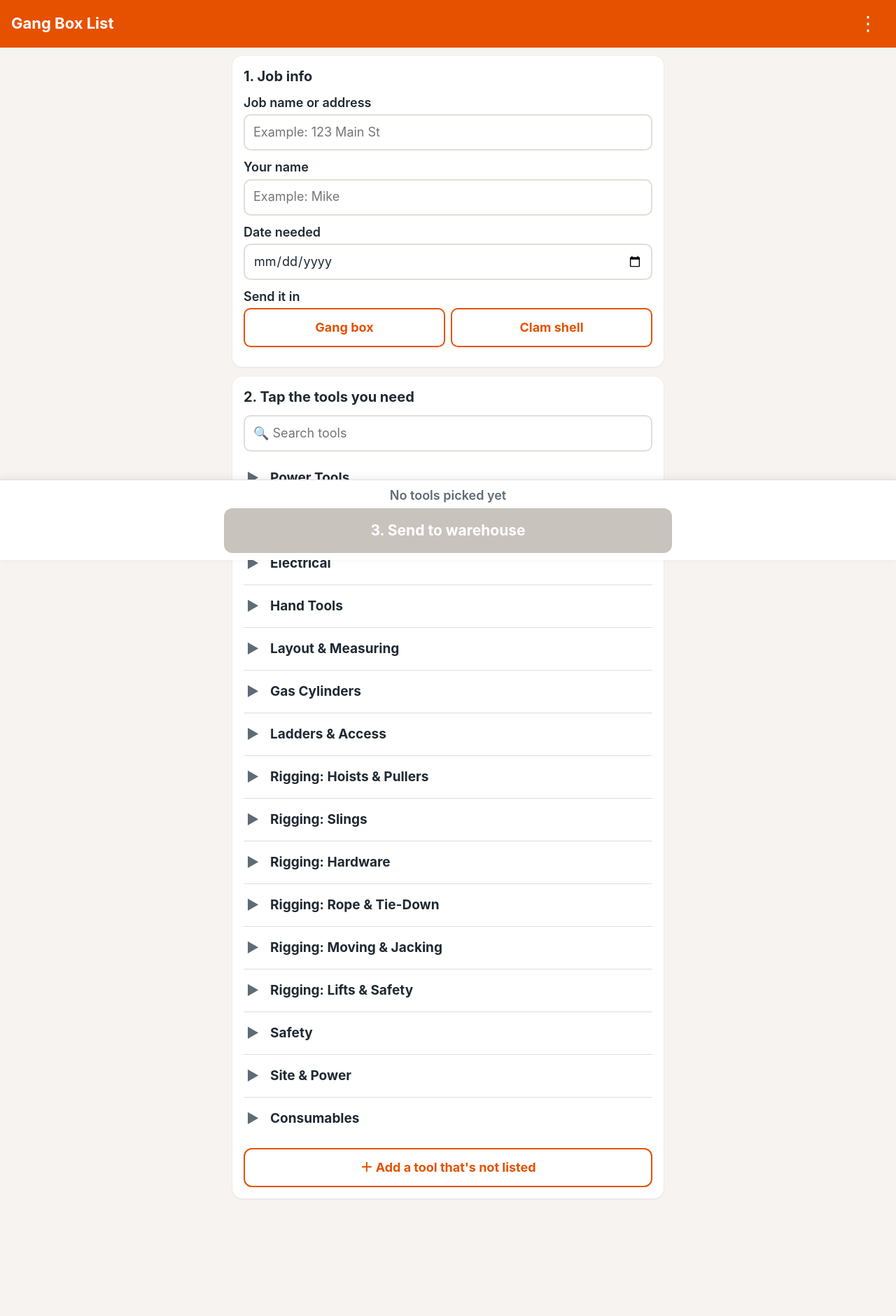
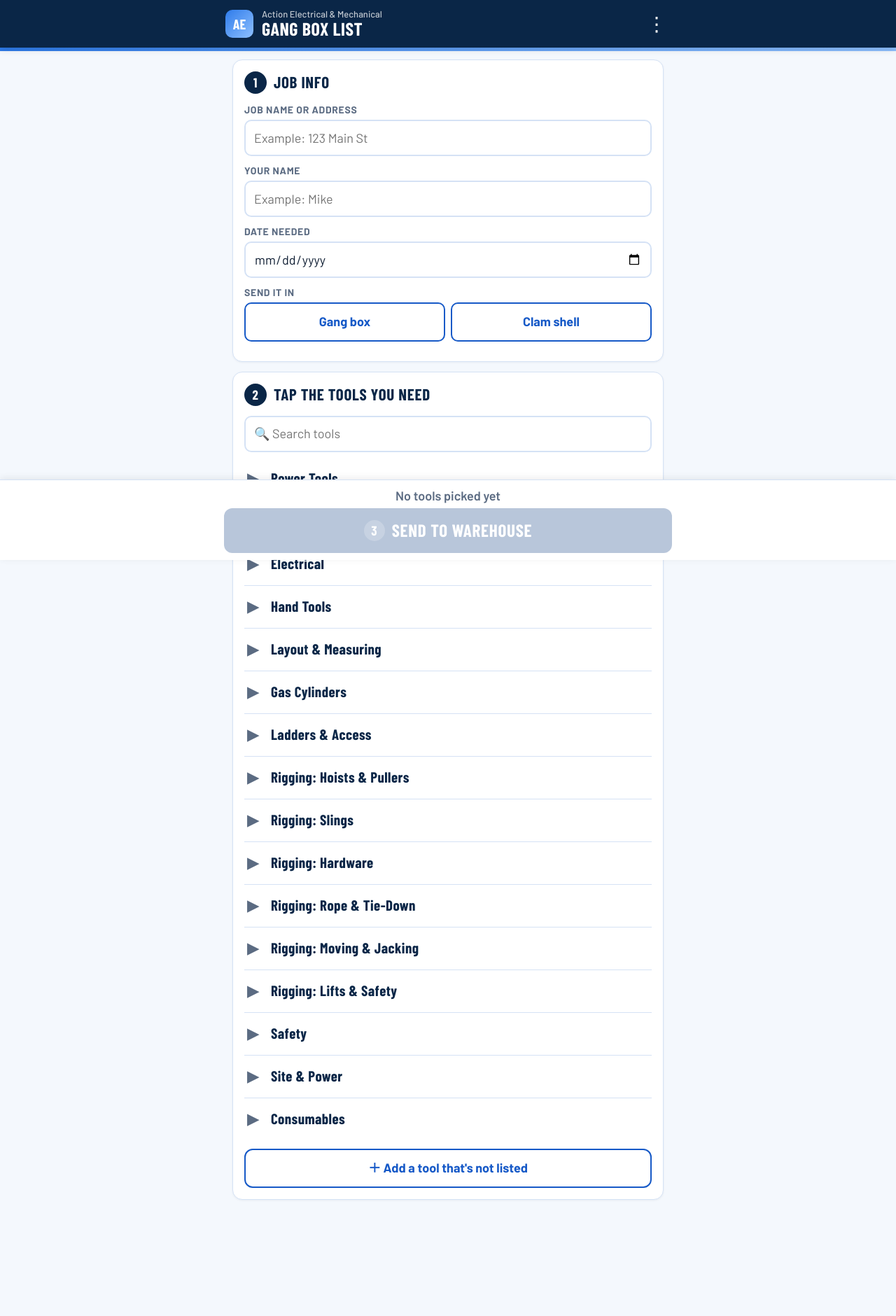
Before and after one commit to ajpirone-hash/Cmod, a web app: page / in a window 1280 px wide. Shown: the whole page at 70% size. Before the commit the page ends 1712 px from the top, so only its background shows below. Run offline with its HTML, style and script files only (its server is not run), Linux system fonts and the light colour scheme; data that the repository does not hold is empty.

Commit message:
Restyle the crew web app in the Action E&M brand
Navy header with the AE badge and company name, blue accent stripe,
Barlow / Barlow Condensed type, numbered step badges, blue Send button and
blue-on-sky checked tools, matching the Action Service Hub design. App
icons and theme color updated to navy and blue.

Co-Authored-By: Claude Opus 5.5 <noreply@anthropic.com>
Claude-Session: https://claude.ai/code/session_01ArGKrv8kxEUR15msH7fgDC

```diff
--- a/webapp/app.js
+++ b/webapp/app.js
@@ -83,8 +83,8 @@
   };
 
   if (CONFIG.company) {
-    els.title.textContent = CONFIG.company + " Gang Box";
-    document.title = els.title.textContent;
+    document.getElementById("brandName").textContent = CONFIG.company;
+    document.title = CONFIG.company + " Gang Box List";
   }
 
   function esc(s) {
--- a/webapp/config.js
+++ b/webapp/config.js
@@ -1,7 +1,7 @@
 // Settings for the Gang Box web app.
 window.GANGBOX_CONFIG = {
   // Company name shown at the top of the page and in the email subject.
-  company: "",
+  company: "Action Electrical & Mechanical",
   // Where "Send" emails the list (straight to this inbox, no mail app needed).
   // Uses the free FormSubmit.co service. The first list sent triggers a one-time
   // "confirm" email to this address. After confirming, you can swap the address
--- a/webapp/index.html
+++ b/webapp/index.html
@@ -4,7 +4,7 @@
   <meta charset="utf-8">
   <meta name="viewport" content="width=device-width, initial-scale=1, viewport-fit=cover">
   <title>Gang Box List</title>
-  <meta name="theme-color" content="#E65100">
+  <meta name="theme-color" content="#0A2647">
   <meta name="description" content="Check off tools for the gang box and send the list to the warehouse.">
   <link rel="manifest" href="manifest.webmanifest">
   <link rel="icon" href="icons/icon-192.png">
@@ -13,13 +13,23 @@
   <meta name="mobile-web-app-capable" content="yes">
   <meta name="apple-mobile-web-app-title" content="Gang Box">
   <meta name="apple-mobile-web-app-status-bar-style" content="default">
+  <link rel="preconnect" href="https://fonts.googleapis.com">
+  <link rel="preconnect" href="https://fonts.gstatic.com" crossorigin>
+  <link href="https://fonts.googleapis.com/css2?family=Barlow:wght@400;500;600;700&family=Barlow+Condensed:wght@600;700&display=swap" rel="stylesheet">
   <link rel="stylesheet" href="styles.css">
 </head>
 <body>
   <header class="topbar">
-    <h1 id="title">Gang Box List</h1>
-    <button id="menuBtn" class="topbar-btn" type="button" aria-label="More options">⋮</button>
+    <div class="brand">
+      <div class="logo" aria-hidden="true">AE</div>
+      <div class="brand-name">
+        <span id="brandName">Action Electrical &amp; Mechanical</span>
+        <h1 id="title">Gang Box List</h1>
+      </div>
+      <button id="menuBtn" class="topbar-btn" type="button" aria-label="More options">⋮</button>
+    </div>
   </header>
+  <div class="stripe" aria-hidden="true"></div>
 
   <main id="main">
     <div id="installTip" class="tip" hidden>
@@ -31,7 +41,7 @@
     </div>
 
     <section class="card" aria-labelledby="jobHeading">
-      <h2 id="jobHeading">1. Job info</h2>
+      <h2 id="jobHeading"><span class="step">1</span>Job info</h2>
       <label class="field">
         <span>Job name or address</span>
         <input id="jobName" type="text" autocomplete="off" autocapitalize="words" placeholder="Example: 123 Main St">
@@ -54,7 +64,7 @@
     </section>
 
     <section class="card" aria-labelledby="toolsHeading">
-      <h2 id="toolsHeading">2. Tap the tools you need</h2>
+      <h2 id="toolsHeading"><span class="step">2</span>Tap the tools you need</h2>
       <div class="search">
         <input id="search" type="search" placeholder="🔍 Search tools" autocomplete="off">
       </div>
@@ -67,7 +77,7 @@
 
   <footer class="sendbar">
     <div id="countText" class="count">No tools picked yet</div>
-    <button id="sendBtn" class="btn btn-primary btn-send" type="button" disabled>3. Send to warehouse</button>
+    <button id="sendBtn" class="btn btn-primary btn-send" type="button" disabled><span class="step step-light">3</span>Send to warehouse</button>
   </footer>
 
   <!-- Pop-up windows -->
--- a/webapp/styles.css
+++ b/webapp/styles.css
@@ -1,11 +1,14 @@
 :root {
-  --orange: #E65100;
-  --orange-dark: #BF360C;
-  --orange-light: #FFF3E0;
-  --ink: #1f2933;
-  --muted: #5f6b76;
-  --line: #e2ddd8;
-  --bg: #f6f3f0;
+  /* Action E&M brand (matches the Action Service Hub) */
+  --navy: #0A2647;
+  --orange: #1659C7;        /* primary accent (name kept from v1) */
+  --orange-dark: #0A2647;
+  --orange-light: #EAF2FD;
+  --blue2: #2E7BEA;
+  --ink: #0F1E33;
+  --muted: #5B6B82;
+  --line: #D5E2F5;
+  --bg: #F4F8FD;
   --green: #2e7d32;
   --radius: 14px;
 }
@@ -14,7 +17,7 @@
 html { -webkit-text-size-adjust: 100%; }
 body {
   margin: 0;
-  font-family: -apple-system, BlinkMacSystemFont, "Segoe UI", Roboto, Helvetica, Arial, sans-serif;
+  font-family: Barlow, -apple-system, BlinkMacSystemFont, "Segoe UI", Roboto, Helvetica, Arial, sans-serif;
   font-size: 18px;
   line-height: 1.35;
   color: var(--ink);
@@ -26,10 +29,24 @@ button, input { font: inherit; color: inherit; }
 .topbar {
   position: sticky; top: 0; z-index: 20;
   display: flex; align-items: center; justify-content: space-between;
-  background: var(--orange); color: #fff;
-  padding: calc(env(safe-area-inset-top) + 10px) 16px 10px;
+  background: var(--navy); color: #fff;
+  padding: calc(env(safe-area-inset-top) + 10px) 12px 10px 16px;
+  box-shadow: 0 2px 10px rgba(0,0,0,.15);
 }
-.topbar h1 { margin: 0; font-size: 22px; }
+.brand { display: flex; align-items: center; gap: 12px; width: 100%; max-width: 640px; margin: 0 auto; }
+.logo {
+  flex: none; width: 40px; height: 40px; border-radius: 10px;
+  background: linear-gradient(135deg, var(--blue2), #8EC0FF);
+  display: grid; place-items: center;
+  font-family: "Barlow Condensed", Barlow, sans-serif; font-weight: 700; font-size: 20px; color: #fff;
+}
+.brand-name { flex: 1; line-height: 1.1; min-width: 0; }
+.brand-name span { display: block; font-size: 13px; font-weight: 500; opacity: .75; white-space: nowrap; overflow: hidden; text-overflow: ellipsis; }
+.topbar h1 {
+  margin: 0; font-family: "Barlow Condensed", Barlow, sans-serif;
+  font-size: 26px; font-weight: 700; letter-spacing: .02em; text-transform: uppercase;
+}
+.stripe { height: 5px; background: linear-gradient(90deg, var(--blue2), #8EC0FF); }
 .topbar-btn {
   background: transparent; border: 0; color: #fff;
   font-size: 28px; width: 48px; height: 48px; border-radius: 50%;
@@ -41,12 +58,23 @@ main { max-width: 640px; margin: 0 auto; padding: 12px; }
 .card {
   background: #fff; border-radius: var(--radius);
   padding: 16px; margin-bottom: 14px;
-  box-shadow: 0 1px 3px rgba(0,0,0,.08);
+  border: 1px solid var(--line);
+  box-shadow: 0 1px 3px rgba(10,38,71,.06);
 }
-.card h2 { margin: 0 0 12px; font-size: 20px; }
+.card h2 {
+  margin: 0 0 14px; display: flex; align-items: center; gap: 10px;
+  font-family: "Barlow Condensed", Barlow, sans-serif; font-size: 23px; font-weight: 700;
+  color: var(--navy); text-transform: uppercase; letter-spacing: .03em;
+}
+.step {
+  flex: none; width: 32px; height: 32px; border-radius: 50%;
+  background: var(--navy); color: #fff; display: inline-grid; place-items: center;
+  font-family: "Barlow Condensed", Barlow, sans-serif; font-size: 19px; font-weight: 700;
+}
+.step-light { background: rgba(255,255,255,.22); margin-right: 10px; width: 30px; height: 30px; vertical-align: middle; }
 
 .field { display: block; margin-bottom: 12px; }
-.field span { display: block; font-weight: 600; margin-bottom: 4px; }
+.field span { display: block; font-weight: 700; margin-bottom: 4px; font-size: 14px; color: var(--muted); text-transform: uppercase; letter-spacing: .05em; }
 .field input, .search input, .modal input, .modal select {
   width: 100%; min-height: 52px;
   border: 2px solid var(--line); border-radius: 10px;
@@ -63,7 +91,8 @@ main { max-width: 640px; margin: 0 auto; padding: 12px; }
 .cat-head {
   width: 100%; display: flex; align-items: center; gap: 10px;
   background: none; border: 0; text-align: left;
-  padding: 14px 4px; min-height: 60px; font-size: 19px; font-weight: 700;
+  padding: 14px 4px; min-height: 60px; font-size: 21px; font-weight: 700;
+  font-family: "Barlow Condensed", Barlow, sans-serif; color: var(--navy); letter-spacing: .02em;
 }
 .cat-head .arrow { width: 24px; transition: transform .15s; color: var(--muted); }
 .cat.open .cat-head .arrow { transform: rotate(90deg); }
@@ -123,7 +152,7 @@ main { max-width: 640px; margin: 0 auto; padding: 12px; }
 }
 .btn-primary { background: var(--orange); color: #fff; }
 .btn-primary:active { background: var(--orange-dark); }
-.btn-primary:disabled { background: #c9c3bd; color: #fff; }
+.btn-primary:disabled { background: #B8C6DA; color: #fff; }
 .btn-outline { background: #fff; border-color: var(--orange); color: var(--orange); }
 .btn-plain { background: transparent; color: var(--ink); text-decoration: underline; }
 .btn-danger { background: #b71c1c; color: #fff; }
@@ -137,12 +166,18 @@ main { max-width: 640px; margin: 0 auto; padding: 12px; }
   padding: 10px 12px calc(env(safe-area-inset-bottom) + 10px);
 }
 .sendbar .count { text-align: center; font-weight: 600; color: var(--muted); margin-bottom: 6px; }
-.btn-send { width: 100%; max-width: 640px; display: block; margin: 0 auto; min-height: 64px; font-size: 21px; }
+.btn-send {
+  width: 100%; max-width: 640px; display: flex; align-items: center; justify-content: center; margin: 0 auto; min-height: 64px;
+  font-family: "Barlow Condensed", Barlow, sans-serif; font-size: 25px; letter-spacing: .03em; text-transform: uppercase;
+  background: linear-gradient(135deg, var(--blue2), var(--orange));
+  box-shadow: 0 4px 14px rgba(22,89,199,.35);
+}
+.btn-send:disabled { background: #B8C6DA; box-shadow: none; }
 .bottom-space { height: 140px; }
 
 /* Install tip */
 .tip {
-  background: #fff8e1; border: 2px solid #ffcc80; border-radius: var(--radius);
+  background: var(--orange-light); border: 2px solid #9DBDF0; border-radius: var(--radius);
   padding: 14px; margin-bottom: 14px;
 }
 .tip-actions { display: flex; gap: 8px; flex-wrap: wrap; margin-top: 10px; }
@@ -158,7 +193,7 @@ main { max-width: 640px; margin: 0 auto; padding: 12px; }
   background: #fff; width: 100%; max-width: 640px; max-height: 90vh; overflow: auto;
   border-radius: 18px 18px 0 0; padding: 20px 16px calc(env(safe-area-inset-bottom) + 16px);
 }
-.modal-box h2 { margin: 0 0 12px; font-size: 22px; }
+.modal-box h2 { margin: 0 0 12px; font-family: "Barlow Condensed", Barlow, sans-serif; font-size: 27px; color: var(--navy); text-transform: uppercase; letter-spacing: .02em; }
 .modal-body { margin-bottom: 14px; }
 .modal-body ul { padding-left: 22px; margin: 8px 0; }
 .modal-body li { margin: 4px 0; }
@@ -170,7 +205,7 @@ main { max-width: 640px; margin: 0 auto; padding: 12px; }
 .toast {
   position: fixed; left: 50%; transform: translateX(-50%);
   bottom: calc(env(safe-area-inset-bottom) + 130px); z-index: 60;
-  background: #263238; color: #fff; padding: 12px 18px; border-radius: 12px;
+  background: var(--navy); color: #fff; padding: 12px 18px; border-radius: 12px;
   max-width: 90vw; text-align: center;
 }
 
--- a/webapp/sw.js
+++ b/webapp/sw.js
@@ -1,5 +1,5 @@
 // Keeps the app working with no signal. Bump VERSION when files change.
-var VERSION = "gangbox-v7";
+var VERSION = "gangbox-v8";
 var FILES = [
   "./", "index.html", "styles.css", "app.js", "tools.js", "config.js", "manifest.webmanifest",
   "icons/icon-192.png", "icons/icon-512.png", "icons/apple-touch-icon.png",
```
Also changed, not shown: webapp/icons/apple-touch-icon.png, webapp/icons/icon-192.png, webapp/icons/icon-512.png, webapp/icons/icon-maskable-512.png, webapp/manifest.webmanifest.
